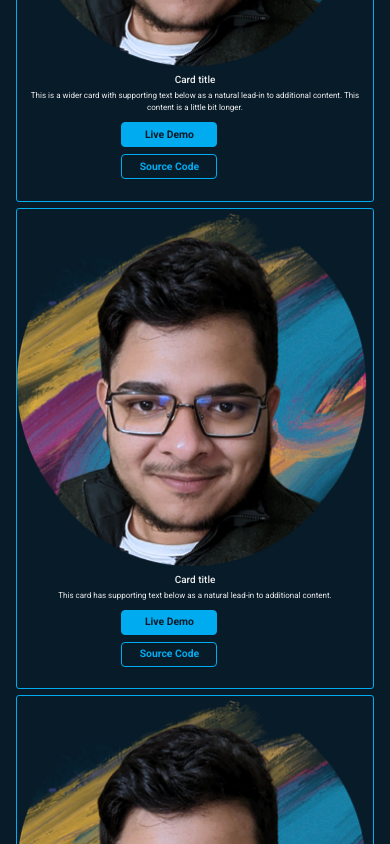
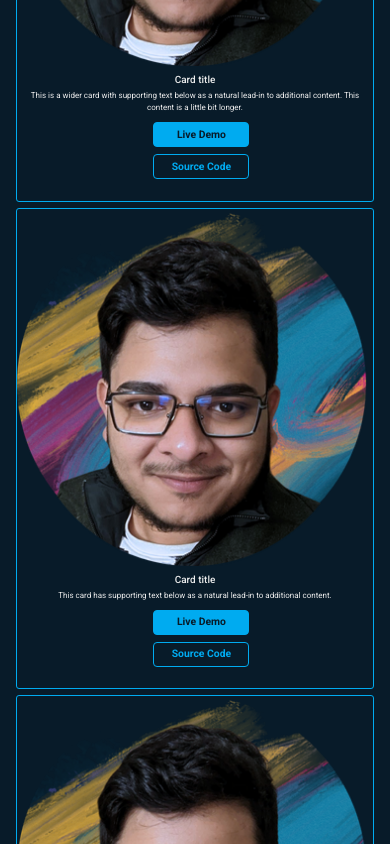
Before and after one commit to Rifat8080/devrifat, a website: page index.html in a window 390 px wide. Shown: the part 4940-5784 px from the top of the page. Drawn offline with nearby package versions, Linux system fonts and the light colour scheme.

Commit message:
resolve conflicts

```diff
--- a/css/custom.css
+++ b/css/custom.css
@@ -1035,7 +1035,7 @@ span{
         height: 100%;
         margin-bottom: 7px;
         text-decoration: none;
-        margin-left: 17rem;
+        margin-left: 25rem;
     }
 
 }
```
